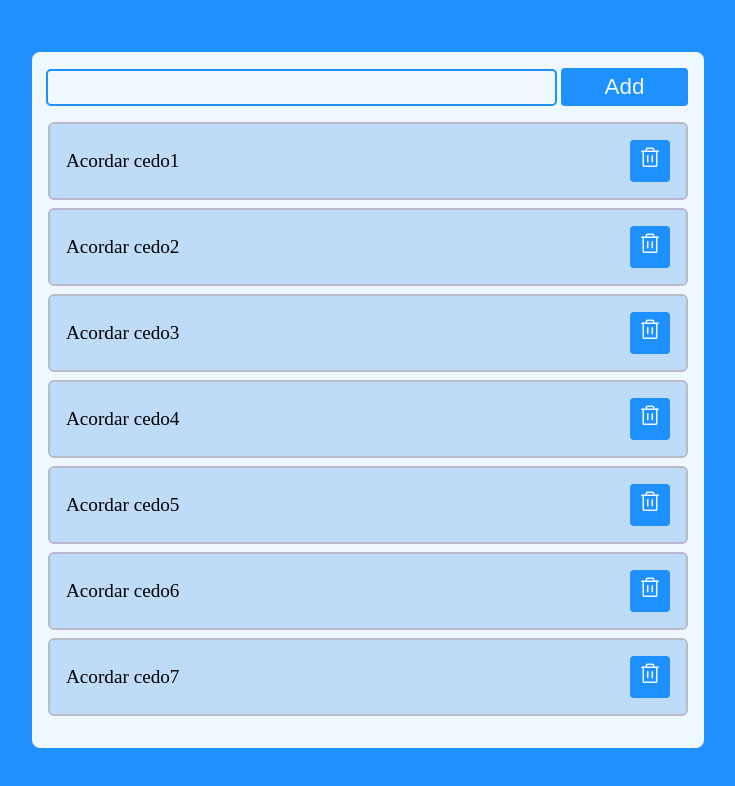
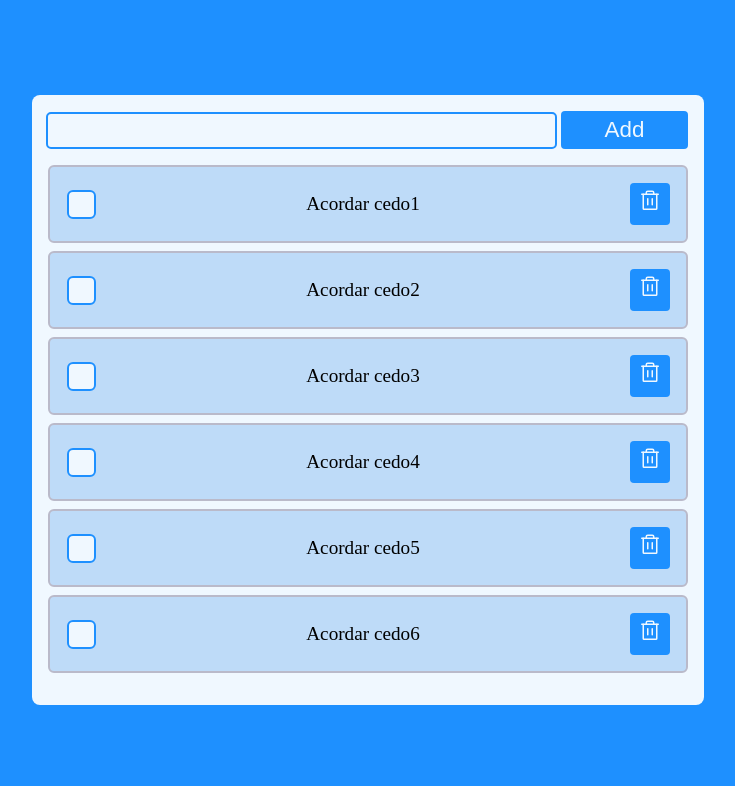
Before and after one commit to estudossbh/crud-react, a React (Create React App) app: page / in a window 1280 px wide. Shown: the top 786 px of the page, without its empty margins (272-1007 px from the left). Built offline with nearby package versions, Linux system fonts and the light colour scheme.

Commit message:
Finalizando parte 1

```diff
--- a/package.json
+++ b/package.json
@@ -10,6 +10,7 @@
     "@types/node": "^16.7.13",
     "@types/react": "^18.0.0",
     "@types/react-dom": "^18.0.0",
+    "axios": "^1.7.2",
     "phosphor-react": "^1.4.1",
     "react": "^18.3.1",
     "react-dom": "^18.3.1",
--- /dev/null
+++ b/src/components/checkbox/index.css
@@ -0,0 +1,77 @@
+#container {
+  display: flex;
+  justify-content: center;
+}
+
+#label {
+  display: flex;
+  justify-content: center;
+  font-size: 22px;
+  width: 30px;
+  -webkit-user-select: none;
+  -moz-user-select: none;
+  -ms-user-select: none;
+  user-select: none;
+}
+
+#checkbox {
+  position: absolute;
+  opacity: 0;
+  cursor: pointer;
+  height: 0;
+  width: 0;
+}
+
+.checkmark {
+  top: 0;
+  left: 0;
+  height: 25px;
+  width: 25px;
+  background-color: var(--white);
+  border: 2px solid var(--primary);
+  border-radius: 6px;
+  cursor: pointer;
+}
+
+#container input:checked~.checkmark {
+  background-color: var(--white);
+}
+
+#container input:checked~.checkmark::after {
+  display: block;
+}
+
+.checkmark::after {
+  content: "";
+  position: relative;
+  display: none;
+  width: 5px;
+  height: 10px;
+  left: 10px;
+  top: 5px;
+  border: solid var(--primary);
+  border-width: 0px 3px 3px 0px;
+  transform: rotate(45deg);
+}
+
+.identerminate {
+  top: 0;
+  left: 0;
+  height: 25px;
+  width: 25px;
+  background-color: var(--white);
+  border: 2px solid var(--primary);
+  border-radius: 6px;
+}
+
+.identerminate::after {
+  content: "";
+  position: relative;
+  display: block;
+  width: 12px;
+  height: 10px;
+  left: 7px;
+  top: 1px;
+  border: solid var(--primary);
+  border-width: 0px 0px 3px 0px;
+}
--- /dev/null
+++ b/src/components/checkbox/index.tsx
@@ -0,0 +1,31 @@
+import React from 'react';
+import './index.css';
+
+interface IProps {
+  checked: boolean;
+  indeterminate?: boolean;
+  onChange: (event: React.ChangeEvent<HTMLInputElement>) => void;
+}
+
+const Index = React.forwardRef<any, IProps>(({
+	checked, indeterminate, onChange
+}, ref) => {
+	let className = 'checkmark';
+
+	if(!!indeterminate) {
+		className = 'identerminate';
+	}
+
+	return (<div id='container'>
+		<label id='label'>
+			<input id='checkbox'
+				ref={ref}
+				type="checkbox"
+				checked={checked}
+				onChange={onChange} />
+			<span className={className} />
+		</label>
+	</div>);
+});
+
+export default Index;
--- a/src/components/list-item/index.tsx
+++ b/src/components/list-item/index.tsx
@@ -1,19 +1,11 @@
-import Text from '../text';
 import { IListItemProps } from './props';
 import './index.css';
 
 const Index: React.FC<IListItemProps> = ({
-  text, actionButton: ActionButton
+  text, ...props
 }) => {
-  const handleClick = (id: string) => {
-    console.log(id + 'teste boladao');
-  }
-
-  // Aqui de fato renderiza o botão. #4
-  // É neste ponto que de fato se tem as props informadas com seus respectivos valores (#1)
   return (<li className='list-item'>
-    <Text value={text} />
-    {ActionButton && <ActionButton type='button' onClick={() => handleClick(text)} />}
+    {props.children}
   </li>);
 };
 
--- a/src/components/list-item/props.ts
+++ b/src/components/list-item/props.ts
@@ -1,6 +1,5 @@
-import { IButtonProps } from "../button/props";
+import { PropsWithChildren } from "react";
 
-export interface IListItemProps {
+export interface IListItemProps extends PropsWithChildren {
   text: string;
-  actionButton?: React.FC<IButtonProps>;
 }
--- a/src/components/list/index.tsx
+++ b/src/components/list/index.tsx
@@ -1,13 +1,12 @@
-import ListItem from "../list-item";
 import { IListProps } from "./props";
 import './index.css';
 
 const Index: React.FC<IListProps> = ({
-  data
+  data, listItem: ListItem
 }) => {
   // Abaixo, 'bypassa' botão para actionButton do item. #3
   return (<ul className='list'>
-    {data.map(item => <ListItem key={item.text} text={item.text} actionButton={item.actionButton} />)}
+    {data.map(item => <ListItem key={item.text} text={item.text} />)}
   </ul>);
 };
 
--- a/src/components/list/props.ts
+++ b/src/components/list/props.ts
@@ -1,10 +1,10 @@
-import { IButtonProps } from "../button/props";
+import { IListItemProps } from "../list-item/props";
 
 interface IListItemData {
   text: string;
-  actionButton?: React.FC<IButtonProps>;
 }
 
 export interface IListProps {
   data: IListItemData[];
+  listItem: React.FC<IListItemProps>;
 }
--- a/src/pages/home/index.css
+++ b/src/pages/home/index.css
@@ -9,6 +9,7 @@
 
 .home-main {
   min-height: 70%;
+  max-height: 90vh;
   width: 50%;
   background-color: aliceblue;
   border-radius: 8px;
@@ -16,6 +17,7 @@
   display: flex;
   flex-direction: column;
   align-items: center;
+  overflow-y: scroll;
   /* justify-content: center; */
 }
 
--- a/src/pages/home/index.tsx
+++ b/src/pages/home/index.tsx
@@ -4,14 +4,26 @@ import Button from '../../components/button';
 import './index.css';
 import List from '../../components/list';
 import { Trash } from 'phosphor-react';
-import { IButtonProps } from '../../components/button/props';
+import CheckBox from '../../components/checkbox';
+import ListItem from '../../components/list-item';
+import Text from '../../components/text';
+import { IListItemProps } from '../../components/list-item/props';
 
-// Componente Botao Criado
-// Aqui se especifica que ele vai receber estas props. #1
-const ButtonDelete: React.FC<IButtonProps> = ({
-  ...props
+const ListItem1: React.FC<IListItemProps> = ({
+   ...props
 }) => {
-  return (<Button {...props} icon={Trash} color='primary' />);
+  const [checked, setChecked] = React.useState(false);
+
+  const handleChangeCheck = (event: React.ChangeEvent<HTMLInputElement>) => {
+    console.log('event.target.checked', event.target.checked);
+    setChecked(event.target.checked);
+  }
+
+  return (<ListItem {...props}>
+    <CheckBox checked={checked} onChange={handleChangeCheck} />
+    <Text value={props.text} />
+    <Button type='button' icon={Trash} color='primary' />
+  </ListItem>);
 }
 
 const Index = () => {
@@ -30,14 +42,13 @@ const Index = () => {
       <div className='home-content'>
         {/* Abaixo, se informa o botao para cada elemento da lista. #2 */}
         <List data={[
-          { text: 'Acordar cedo1', actionButton: ButtonDelete },
-          { text: 'Acordar cedo2', actionButton: ButtonDelete },
-          { text: 'Acordar cedo3', actionButton: ButtonDelete },
-          { text: 'Acordar cedo4', actionButton: ButtonDelete },
-          { text: 'Acordar cedo5', actionButton: ButtonDelete },
-          { text: 'Acordar cedo6', actionButton: ButtonDelete },
-          { text: 'Acordar cedo7', actionButton: ButtonDelete }
-        ]} />
+          { text: 'Acordar cedo1' },
+          { text: 'Acordar cedo2' },
+          { text: 'Acordar cedo3' },
+          { text: 'Acordar cedo4' },
+          { text: 'Acordar cedo5' },
+          { text: 'Acordar cedo6' }
+        ]} listItem={ListItem1} />
       </div>
     </div>
   </div>);
```
Also changed, not shown: 1 other file (tests, documents, lock files or other folders).
